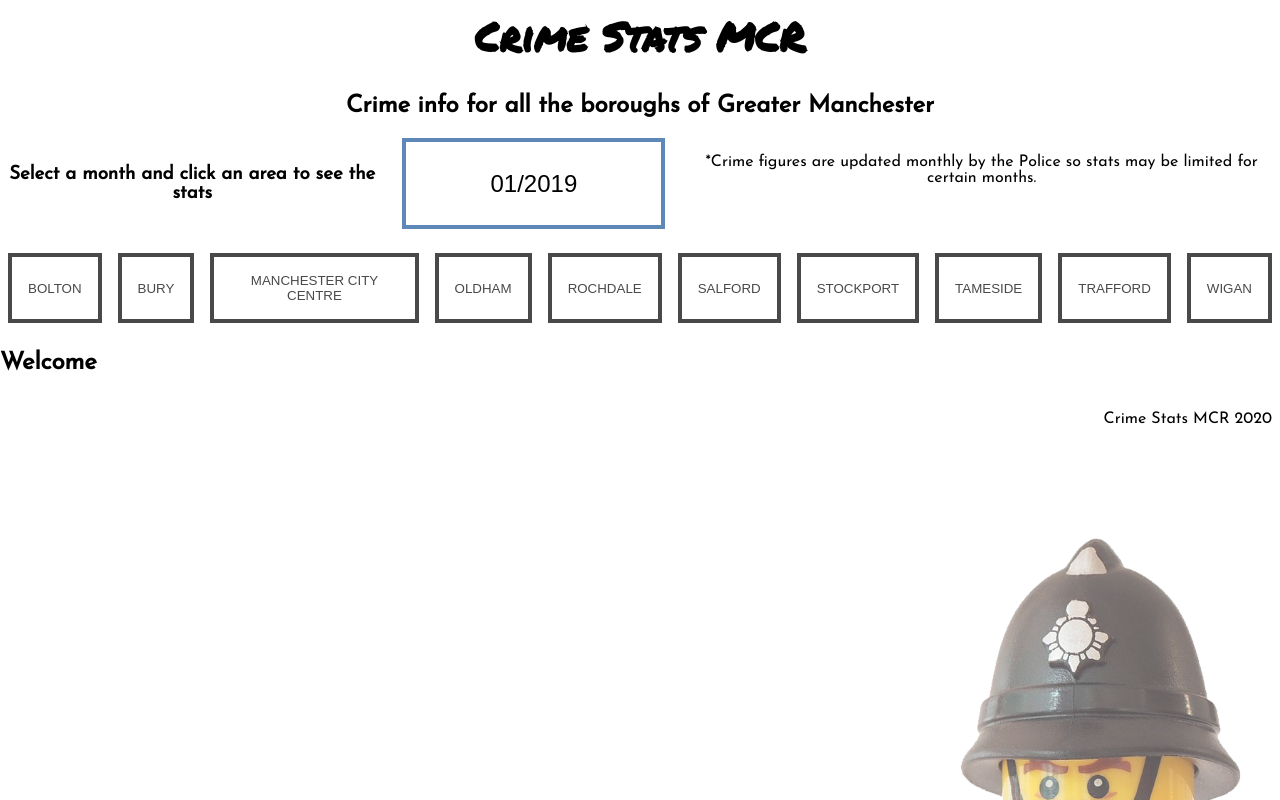
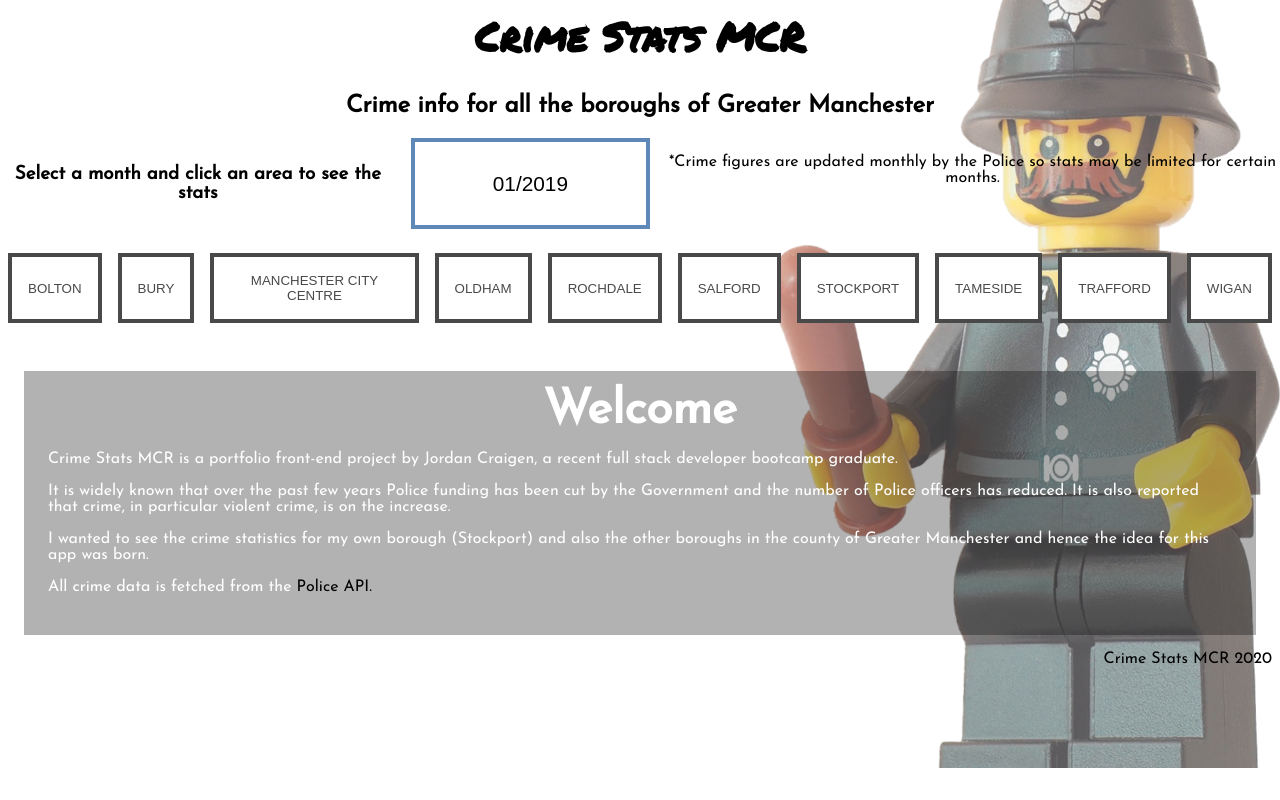
Before and after one commit to jordantai/crime-stats, a React (Create React App) app: page / in a window 1280 px wide. Shown: the top 800 px of the page. Built offline with nearby package versions, Linux system fonts and the light colour scheme.

Commit message:
adds intro to home component

```diff
--- a/src/components/Home.tsx
+++ b/src/components/Home.tsx
@@ -1,11 +1,31 @@
 import React from 'react';
 import { RouteComponentProps } from '@reach/router';
+import { HomeContainer } from './styled/index';
 
 const Home = (_: RouteComponentProps) => {
   return (
-    <div>
-      <h2>Welcome</h2>
-    </div>
+    <HomeContainer>
+      <h2 className="borough-name">Welcome</h2>
+      <p>
+        Crime Stats MCR is a portfolio front-end project by Jordan Craigen, a
+        recent full stack developer bootcamp graduate.
+      </p>
+      <p>
+        It is widely known that over the past few years Police funding has been
+        cut by the Government and the number of Police officers has reduced. It
+        is also reported that crime, in particular violent crime, is on the
+        increase.
+      </p>
+      <p>
+        I wanted to see the crime statistics for my own borough (Stockport) and
+        also the other boroughs in the county of Greater Manchester and hence
+        the idea for this app was born.
+      </p>
+      <p>
+        All crime data is fetched from the{' '}
+        <a href="https://data.police.uk/">Police API.</a>
+      </p>
+    </HomeContainer>
   );
 };
 
--- a/src/components/styled/index.tsx
+++ b/src/components/styled/index.tsx
@@ -9,7 +9,7 @@ export const MainWrapper = styled.div`
   background-attachment: fixed;
   background-size: 40%;
   width: 100%;
-  min-height: 90rem;
+  min-height: 48rem;
   margin: 0 auto;
   font-family: 'Josefin Sans', sans-serif;
 `;
@@ -115,9 +115,9 @@ export const DateSelector = styled(DatePicker)`
   justify-content: center;
   border: 4px solid #5e88b8 !important;
   text-align: center;
-  font-size: 1.5rem;
-  padding: 1rem;
-  @media (min-width: 769px) {
+  font-size: 1.3rem;
+  padding: 0.5rem;
+  @media (min-width: 768px) {
     padding: 0.5rem;
   }
 `;
@@ -147,3 +147,10 @@ export const FooterContainer = styled.footer`
   justify-content: flex-end;
   padding: 0 0.5rem 0 0.5rem;
 `;
+
+export const HomeContainer = styled.div`
+  margin: 0 1.5rem 0 1.5rem;
+  padding: 0 1.5rem 1.5rem;
+  background-color: rgba(0, 0, 0, 0.3);
+  color: #fff;
+`;
```
